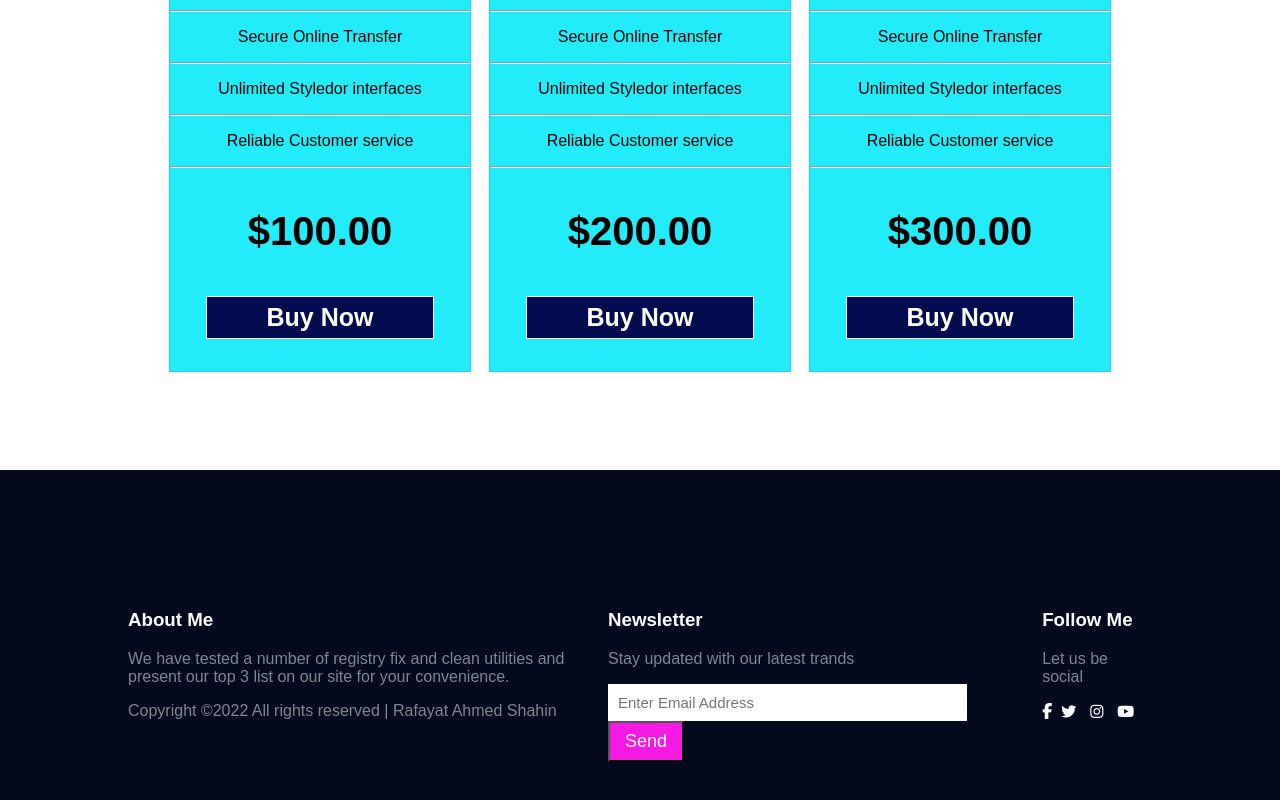
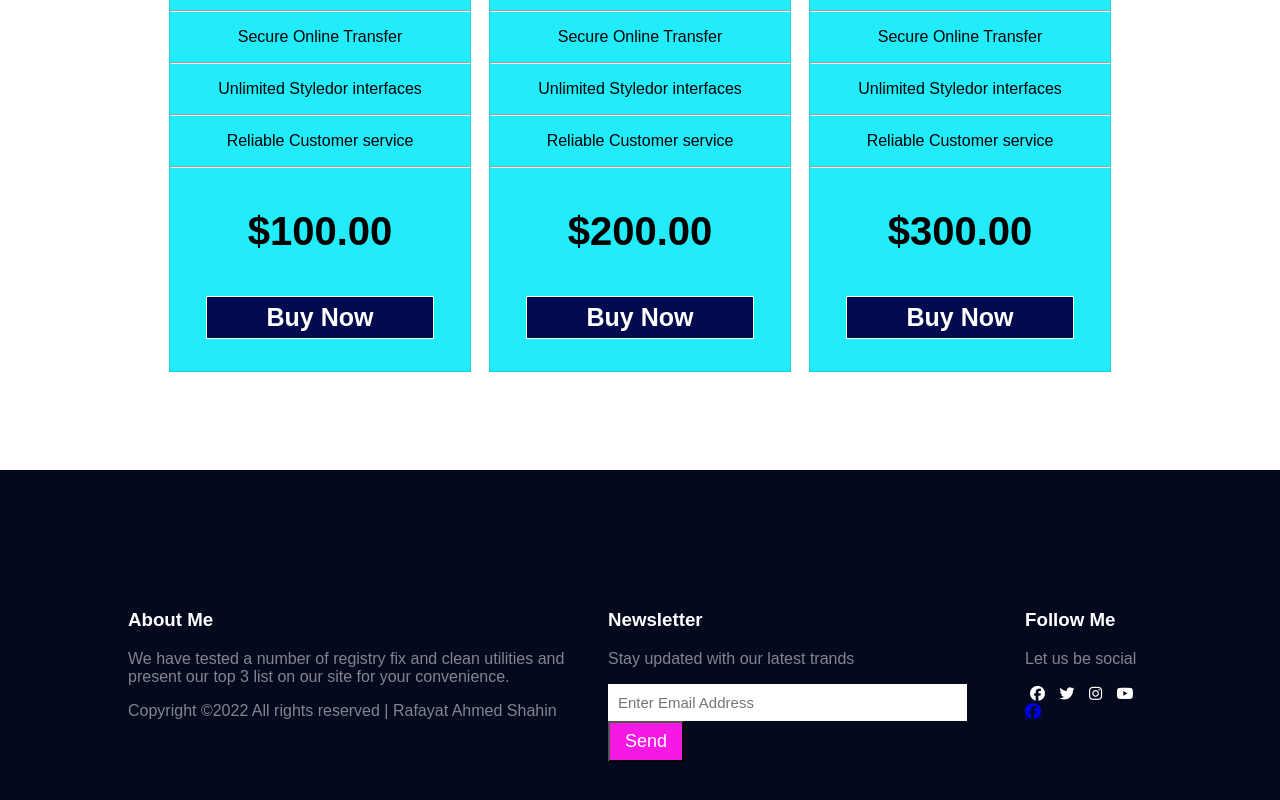
Before and after one commit to RAShahin/Portfolio, a plain HTML site: page index.html in a window 1280 px wide. Shown: the part 4437-5237 px from the top of the page. Drawn offline with Linux system fonts and the light colour scheme.

Commit message:
Update index.html
link

```diff
--- a/index.html
+++ b/index.html
@@ -7,6 +7,7 @@
     <meta name="viewport" content="width=device-width, initial-scale=1.0">
     <script src="https://kit.fontawesome.com/fa79437091.js" crossorigin="anonymous"></script>
     <link rel="stylesheet" href="style.css">
+    <link rel="stylesheet" href="https://cdnjs.cloudflare.com/ajax/libs/font-awesome/4.7.0/css/font-awesome.min.css">
     <title>Personal</title>
 </head>
 
@@ -267,10 +268,12 @@
             <div class="foot1">
                 <h3>Follow Me</h3>
                 <p>Let us be social</p>
-                <href="https://www.facebook.com/ra.shahin23" i class="fab fa-facebook-f"></i>
+                <i class="fab fa-facebook-f"></i>
                 <i class="fab fa-twitter"></i>
                 <i class="fab fa-instagram"></i>
                 <i class="fab fa-youtube"></i>
+                <a href="#" class="fa fa-facebook"></a>
+
             </div>
         </div>
     </footer>
```
